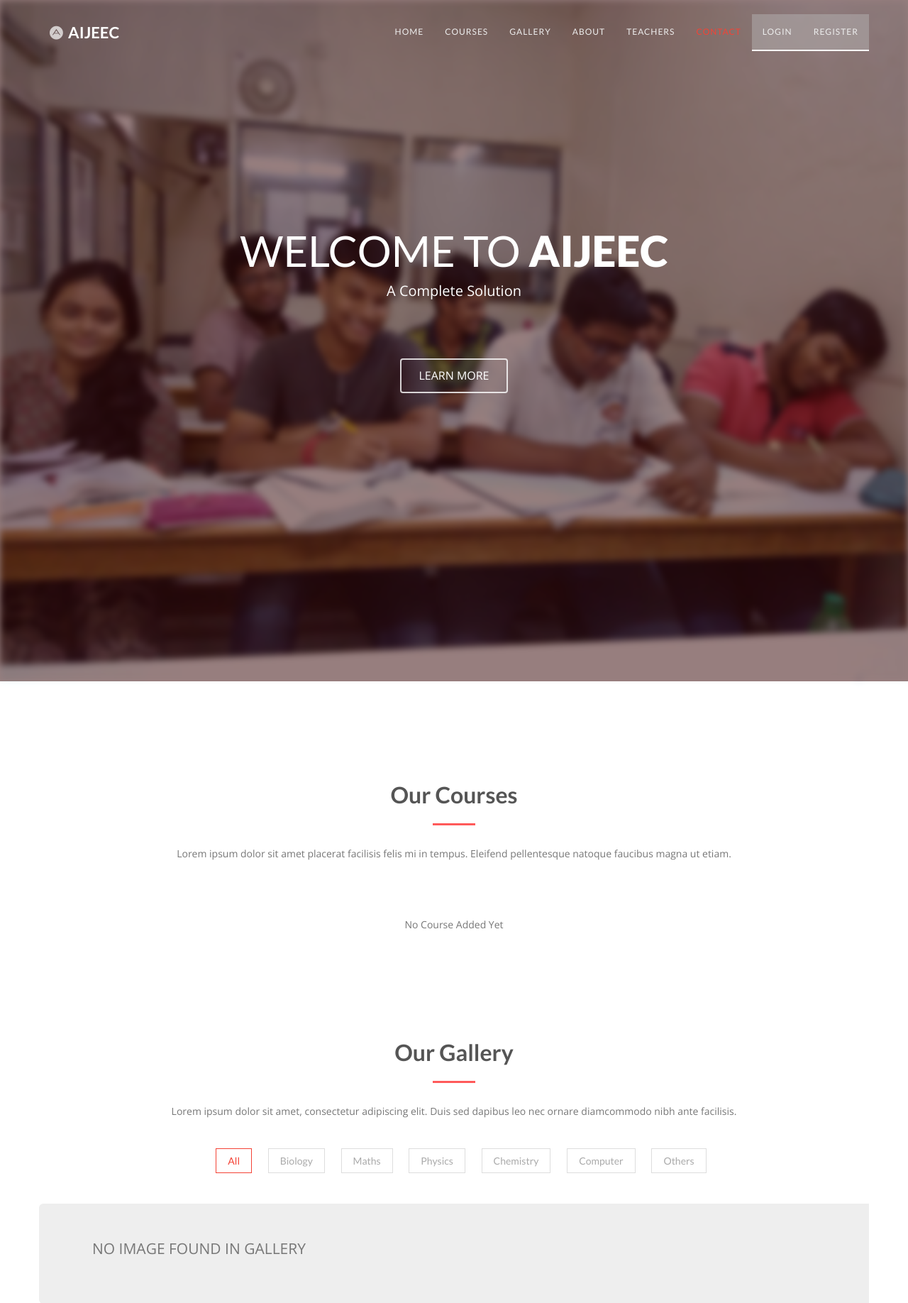
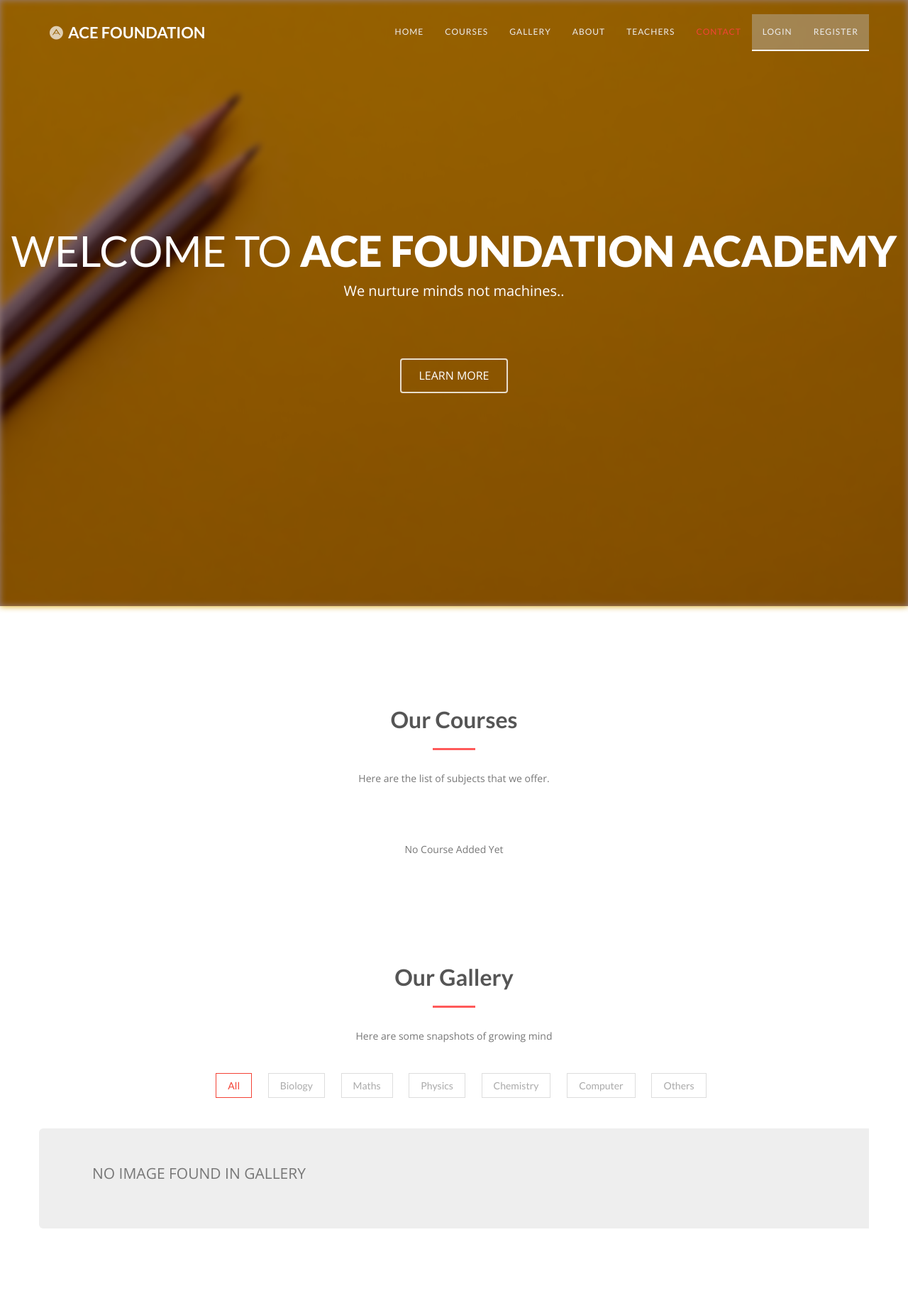
Before and after one commit to xritzx/AceFoundationAcademy, a Django app: page / in a window 1280 px wide. Shown: the top 1836 px of the page at 71% size. Run offline with Django 3.2, Linux system fonts and the light colour scheme; data that the repository does not hold is empty; parts of the project's set-up code (start-up, migrations or seed data) failed here and were passed over; some libraries are stand-ins or nearby versions.

Commit message:
Certain Change

```diff
--- a/base/models.py
+++ b/base/models.py
@@ -7,14 +7,16 @@ departments=(
         ('Chemistry','Chemistry'),
         ('Mathematics','Mathematics'),
         ('Biology','Biology'),
-        ('Computer','Computer'),
+        ('Computer Sc.','Computer Sc.'),
+        ('History/Geography','History/Geography'),
+        ('Second Language', 'Second Language'),
         ('Others','Others'),
     )
 
 # Create your models here.
 
 class Course(models.Model):
-    types=(('cogs','Engineering'),('stethoscope','Medical'),('graduation-cap','Foundation Course'))
+    types=(('cogs','Gear Icon'),('stethoscope','Medic Icon'),('graduation-cap','Foundation Course'))
     Type=models.CharField(max_length=15,choices=types,default='cogs')
     name=models.CharField(max_length=100)
     details=models.CharField(max_length=1200)
--- a/templates/base/base.html
+++ b/templates/base/base.html
@@ -9,8 +9,8 @@
       <div class="header-box">
           <img src="{% static "base/img/header.jpg" %}" alt="HeaderImage" id='headerimg' style="width:100%;">
           <div class="intro-text">
-            <h1>Welcome to <strong>AIJEEC</strong></h1>
-            <p>A Complete Solution </p>
+            <h1>Welcome to <strong>ACE Foundation Academy</strong></h1>
+            <p>We nurture minds not machines..</p>
             <a href="#services-section" class="btn btn-default btn-lg page-scroll">LEARN MORE</a>
           </div>
       </div>
@@ -23,7 +23,7 @@
           <div class="navbar-header">
             <button type="button" class="navbar-toggle collapsed" data-toggle="collapse" data-target="#bs-example-navbar-collapse-1"> <span class="sr-only">Toggle navigation</span> <span class="icon-bar"></span> <span class="icon-bar"></span> <span class="icon-bar"></span> </button>
             <a class="navbar-brand" href=""><i class="fa fa-adn" aria-hidden="true"></i>
-              <strong>AIJEEC</strong></a> </div>
+              <strong>Ace Foundation</strong></a> </div>
 
           <!-- Collect the nav links, forms, and other content for toggling -->
           <div class="collapse navbar-collapse" id="bs-example-navbar-collapse-1">
@@ -57,7 +57,7 @@
         <h2>Our Courses</h2>
         <hr>
         <div class="clearfix"></div>
-        <p>Lorem ipsum dolor sit amet placerat facilisis felis mi in tempus. Eleifend pellentesque natoque faucibus magna ut etiam.</p>
+        <p>Here are the list of subjects that we offer.</p>
       </div>
       <div class="space"></div>
       <div class="row">
@@ -90,7 +90,7 @@
         <h2>Our Gallery</h2>
         <hr>
         <div class="clearfix"></div>
-        <p>Lorem ipsum dolor sit amet, consectetur adipiscing elit. Duis sed dapibus leo nec ornare diamcommodo nibh ante facilisis.</p>
+        <p>Here are some snapshots of growing mind</p>
       </div>
 
       <div class="categories">
@@ -150,7 +150,7 @@
       <h2>About Us</h2>
       <hr>
       <div class="clearfix"></div>
-      <p>Lorem ipsum dolor sit amet, consectetur adipiscing elit. Duis sed dapibus leo nec ornare diamcommodo nibh ante facilisis.</p>
+      <p>Come, get to know about us</p>
     </div>
     <div class="row">
       <div class="col-md-6"> <img src="{% static "base/img/about.jpg" %}" class="img-responsive"> </div>
@@ -182,7 +182,7 @@
       <div class="section-title center">
         <h2>Meet Our Guides</h2>
         <hr>
-        <p>Lorem ipsum dolor sit amet, consectetur adipiscing elit. Duis sed dapibus leo nec ornare diamcommodo nibh ante facilisis.</p>
+        <p>A tour can't take place without a guide, meet our torch-bearers</p>
       </div>
       <div id="row">
         {% if teachers %}
@@ -238,14 +238,14 @@
       </div>
       <div class="col-md-8 col-md-offset-2">
         <div class="col-md-4"> <i class="fa fa-map-marker"></i>
-          <p>Habra Station Road<br>
+          <p>Habra Staff Quater<br>
             India,WB,24 parganas North- 743263</p>
         </div>
         <div class="col-md-4"> <i class="fa fa-envelope-o"></i>
-          <p>aijeec@aijeec.com</p>
+          <p>acefoundation@gmail.com</p>
         </div>
         <div class="col-md-4"> <i class="fa fa-phone"></i>
-          <p>9933000022</p>
+          <p>8001183508 / 8914136530</p>
         </div>
 
         <div class="clearfix"></div>
--- a/templates/base/structure.html
+++ b/templates/base/structure.html
@@ -5,7 +5,7 @@
 
     <meta charset="utf-8" />
     <meta http-equiv="X-UA-Compatible" content="IE=edge">
-    <title>AIJEEC</title>
+    <title>Ace Foundation</title>
     <meta name="viewport" content="width=device-width, initial-scale=1">
     <!-- Icons -->
     <link rel="shortcut icon" href="{% static "base/img/favicon.ico" %}" type="image/x-icon">
@@ -46,7 +46,7 @@
         <div class="container">
           <div class="social">
             <ul>
-              <li><a href="https://www.facebook.com/aijeec"><i class="fa fa-facebook"></i></a></li>
+              <li><a href="https://www.facebook.com/Ace Foundation"><i class="fa fa-facebook"></i></a></li>
               <li><a href="#"><i class="fa fa-twitter"></i></a></li>
               <li><a href="#"><i class="fa fa-instagram"></i></a></li>
               <li><a href="#"><i class="fa fa-linkedin"></i></a></li>
@@ -58,7 +58,7 @@
     <div id="footer">
         <div class="container">
           <div class="fnav">
-            <p>Copyright &copy; AIJEEC. Designed by <a href="http://www.github.com/xritzx" rel="nofollow">Student of AIJEEC</a></p>
+            <p>Copyright &copy; Ace Foundation. Designed <a href="http://www.github.com/xritzx" rel="nofollow">by</a></p>
           </div>
         </div>
     </div>
--- a/users/forms.py
+++ b/users/forms.py
@@ -1,5 +1,6 @@
 from django import forms
 from django.contrib.auth.models import User
+from .models import UserProfile
 
 
 class UserForm(forms.ModelForm):
--- a/users/views.py
+++ b/users/views.py
@@ -27,10 +27,6 @@ def register(req):
             # uploading raw image of marksheets and profile
             if 'profile_pic' in req.FILES:
                 profile.profile_pic = req.FILES['profile_pic']
-            if 'class_X_marksheet' in req.FILES:
-                profile.class_X_marksheet = req.FILES['class_X_marksheet']
-            if 'class_XII_marksheet' in req.FILES:
-                profile.class_XII_marksheet = req.FILES['class_XII_marksheet']
 
             profile.save()
             entered = False
@@ -60,7 +56,7 @@ def user_login(req):
                 login(req, user)
                 return HttpResponseRedirect(reverse('index'))
             else:
-                return HttpResponse("Account Deactivated")
+                return HttpResponse("Account is not activated yet or is deactivated")
         else:
             return render(req, 'users/login.html', {'failed': True})
     else:
```
Also changed, not shown: exams/models.py (+2 -5 lines), templates/base/structure_nav.html (+6 -6 lines), users/models.py (+2 -10 lines), base/migrations/0019_auto_20190902_2132.py (added), db.sqlite3 (added), exams/migrations/0001_initial.py (added), notes/migrations/0008_auto_20190902_2132.py (added), static/base/img/Ace.png (added), static/base/img/about.jpg, static/base/img/header.jpg, static/loader/loader.svg, users/migrations/0017_auto_20190902_1936.py (added), users/migrations/0018_auto_20190902_2132.py (added).
